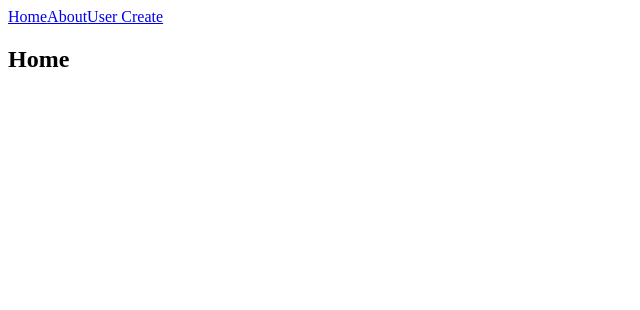
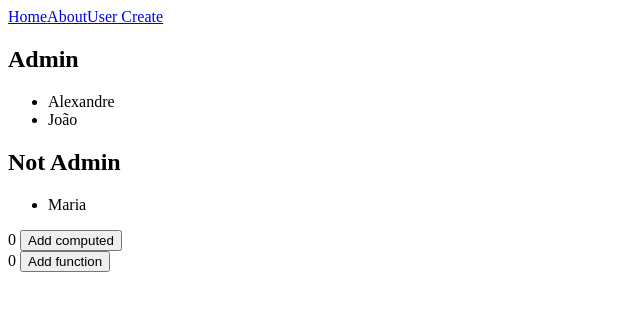
Before and after one commit to rederson/curso-vue-3, a Vue app in the folder frontend/: page / in a window 1280 px wide. Shown: the top 310 px of the page, without its empty margins (0-640 px from the left). Built offline with nearby package versions, Linux system fonts and the light colour scheme.

Commit message:
Propriedade computada com a Composition AP

```diff
--- a/frontend/src/views/HomeView.vue
+++ b/frontend/src/views/HomeView.vue
@@ -1,8 +1,67 @@
+<template>
+  <h2>Admin</h2>
+  <ul>
+    <template v-for="(user, index) in users" :key="index">
+      <li v-if="user.is_admin">{{ user.firstName }}</li>
+    </template>
+  </ul>
+
+  <h2>Not Admin</h2>
+
+  <ul id="dois">
+      <li v-for="(user, index) in usersNotAdmin" :key="index">{{ user.firstName }}</li>
+  </ul>
+
+  {{  countComputer }}
+  <button @click="computedCount++">Add computed</button>
+  <br>
+
+  {{ countFunction() }}
+  <button @click="functionCount++">Add function</button>
+
+</template>
 <script setup>
+import { computed, reactive, ref } from "vue";
+
+const user = reactive({
+  firstName: "Alexandre",
+  lastName: "Cardoso",
+});
+
+const computedCount = ref(0);
+const functionCount = ref(0);
+
+const users = reactive([
+  {
+    firstName: "Alexandre",
+    is_admin: 1,
+  },
+  {
+    firstName: "Maria",
+    is_admin: 0,
+  },
+  {
+    firstName: "João",
+    is_admin: 1,
+  },
+]);
+
+const fullName = computed(() => {
+  return user.firstName + " " + user.lastName;
+});
+
+const usersNotAdmin = computed(() => {
+ return users.filter((user) => user.is_admin === 0);
+})
+
+const countComputer = computed(() => {
+  console.log('called computed count');
+  return computedCount.value
+})
+
+function countFunction() {
+  console.log('called function count');
+  return functionCount.value
+}
+
 </script>
-
-<template>
-  <main>
-    <h2>Home</h2>
-  </main>
-</template>
```
